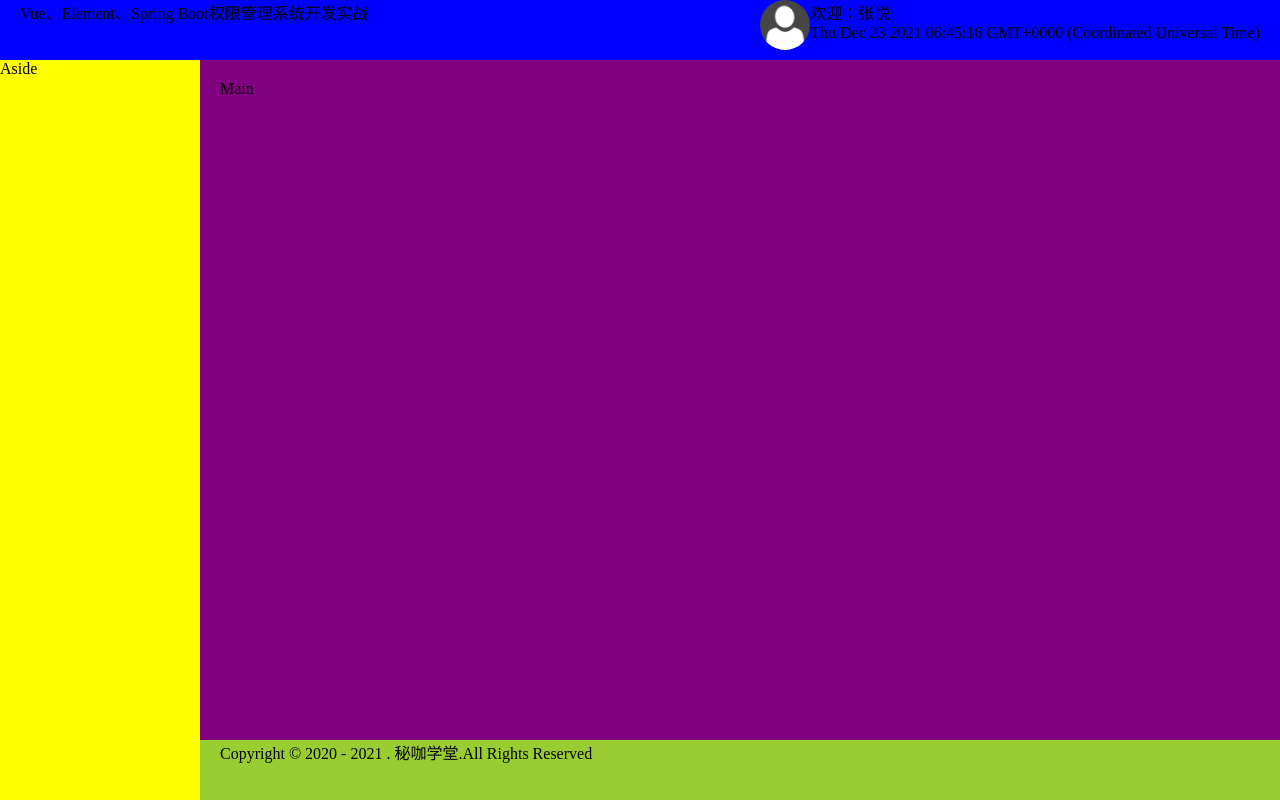
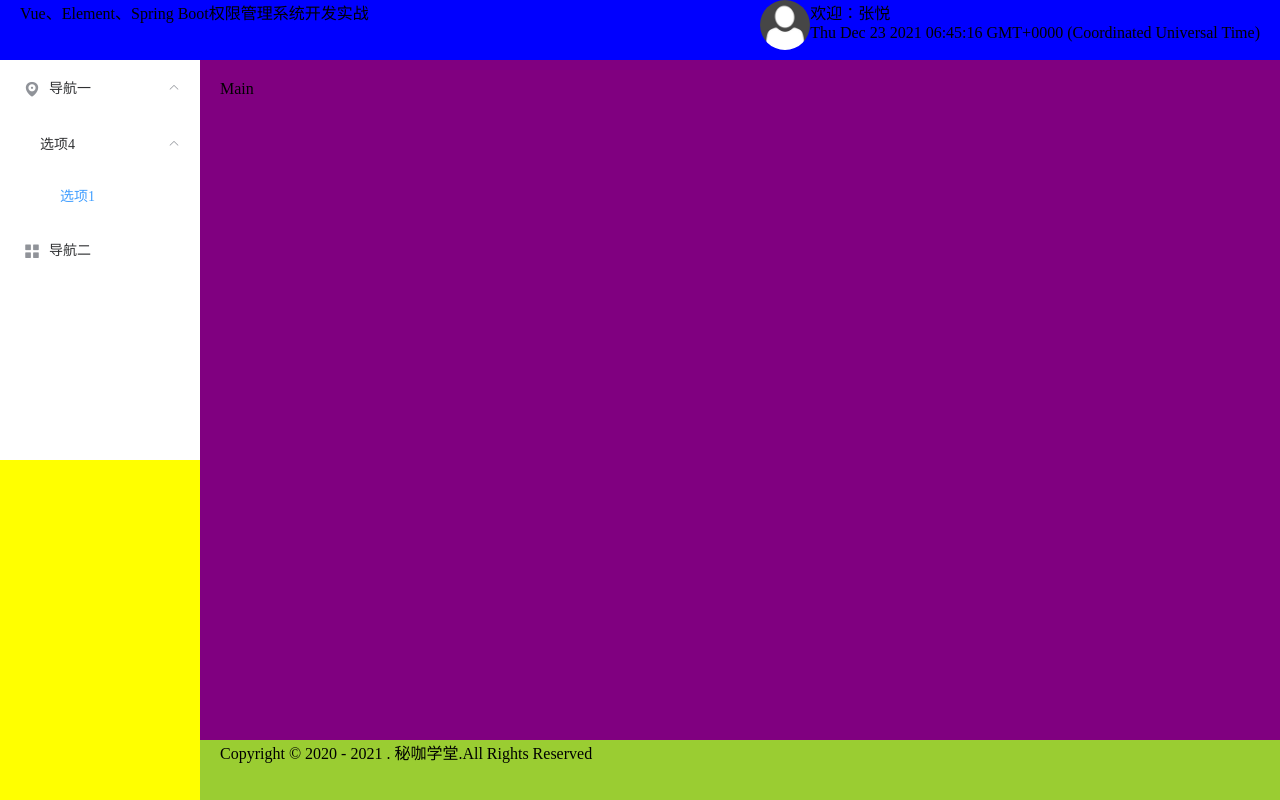
Before and after one commit to liuzhihua0104/-element-project, a Vue app: page / in a window 1280 px wide. Built offline with nearby package versions, Linux system fonts and the light colour scheme.

Commit message:
引入左侧菜单

```diff
--- /dev/null
+++ b/src/components/MenuBar.vue
@@ -0,0 +1,51 @@
+<template>
+  <el-menu
+    default-active="1-4-1"
+    class="el-menu-vertical-demo"
+    @open="handleOpen"
+    @close="handleClose"
+    :collapse="isCollapse"
+  >
+    <el-submenu index="1">
+      <template slot="title">
+        <i class="el-icon-location"></i>
+        <span slot="title">导航一</span>
+      </template>
+
+      <el-submenu index="1-4">
+        <span slot="title">选项4</span>
+        <el-menu-item index="1-4-1">选项1</el-menu-item>
+      </el-submenu>
+    </el-submenu>
+    <el-menu-item index="2">
+      <i class="el-icon-menu"></i>
+      <span slot="title">导航二</span>
+    </el-menu-item>
+
+  </el-menu>
+</template>
+
+<script>
+export default {
+  data() {
+    return {
+      isCollapse: false,
+    };
+  },
+  methods: {
+    handleOpen(key, keyPath) {
+      console.log(key, keyPath);
+    },
+    handleClose(key, keyPath) {
+      console.log(key, keyPath);
+    },
+  },
+};
+</script>
+
+<style lang="scss" scoped>
+.el-menu-vertical-demo:not(.el-menu--collapse) {
+  width: 200px;
+  min-height: 400px;
+}
+</style>
--- a/src/views/Home.vue
+++ b/src/views/Home.vue
@@ -3,15 +3,30 @@
     <el-header class="header">
       <div class="left">Vue、Element、Spring Boot权限管理系统开发实战</div>
       <div class="right">
-        <img :src="require('../assets/images/avatar.jpg')" alt="">
+        <el-dropdown>
+          <span class="el-dropdown-link">
+            <img :src="require('../assets/images/avatar.jpg')" alt="" />
+          </span>
+          <el-dropdown-menu slot="dropdown">
+            <el-dropdown-item>黄金糕</el-dropdown-item>
+            <el-dropdown-item>狮子头</el-dropdown-item>
+            <el-dropdown-item>螺蛳粉</el-dropdown-item>
+            <el-dropdown-item disabled>双皮奶</el-dropdown-item>
+            <el-dropdown-item divided>蚵仔煎</el-dropdown-item>
+          </el-dropdown-menu>
+        </el-dropdown>
+
         <div class="userInfo">
           <div class="name">欢迎：张悦</div>
-          <div class="date">{{date}}</div>
+
+          <div class="date">{{ date }}</div>
         </div>
       </div>
     </el-header>
     <el-container class="container">
-      <el-aside class="aside" width="200px">Aside</el-aside>
+      <el-aside class="aside" width="200px">
+           <menu-bar></menu-bar>
+      </el-aside>
       <el-container class="content">
         <el-main class="main">Main</el-main>
         <el-footer class="footer"
@@ -25,13 +40,17 @@
 <script>
 // @ is an alias to /src
 
+import MenuBar from "../components/MenuBar.vue";
+
 export default {
-  data(){
-    return{
-      date:new Date()
-    }
+  data() {
+    return {
+      date: new Date(),
+    };
   },
-  components: {},
+  components: {
+    MenuBar,
+  },
 };
 </script>
 <style lang="scss" scoped>
@@ -51,16 +70,17 @@ export default {
     .right {
       display: flex;
       justify-content: flex-end;
-      img{
-        width:50px;
-        height:50px;
+      img {
+        width: 50px;
+        height: 50px;
         border-radius: 50%;
       }
 
-      .userInfo{
-
-        .name{}
-        .date{}
+      .userInfo {
+        .name {
+        }
+        .date {
+        }
       }
     }
   }
@@ -69,7 +89,7 @@ export default {
     flex: 1;
 
     .alide {
-      width: 200px;
+      width: auto;
       height: 100%;
       background: red;
     }
```
